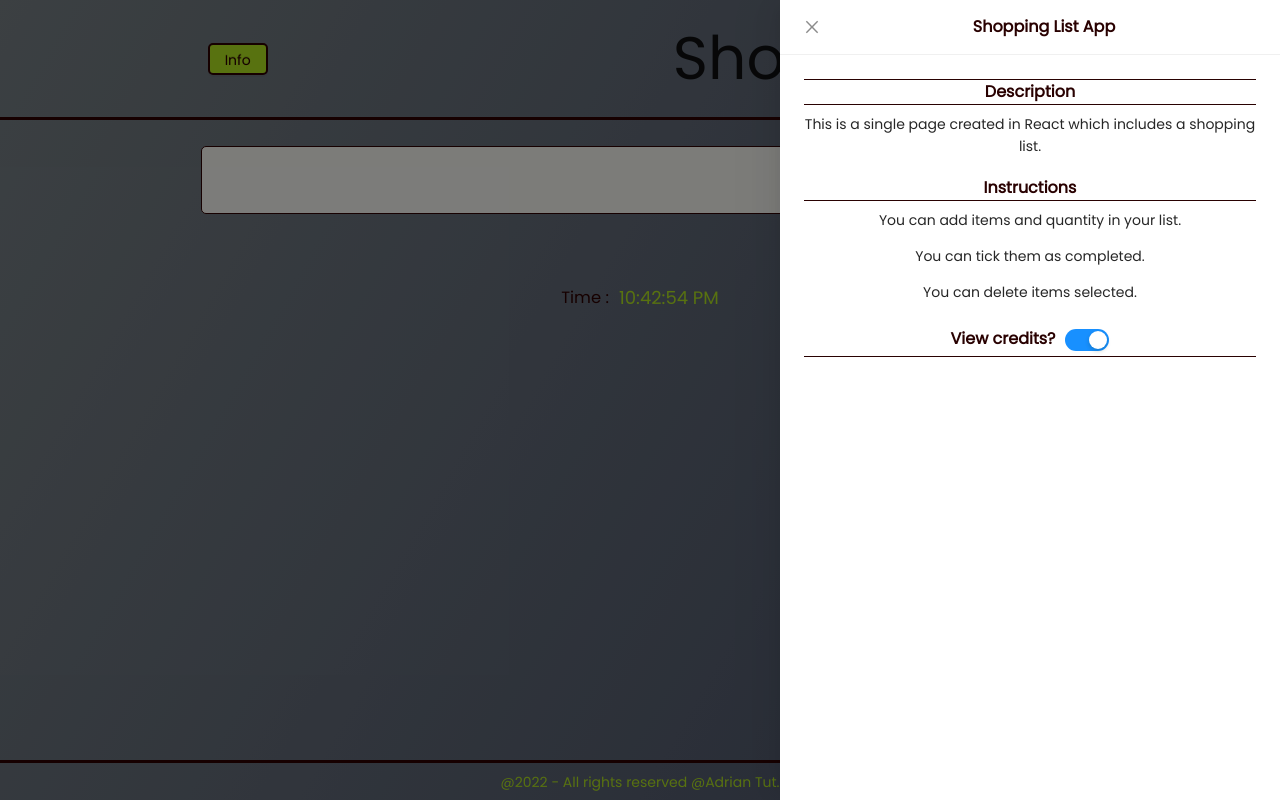
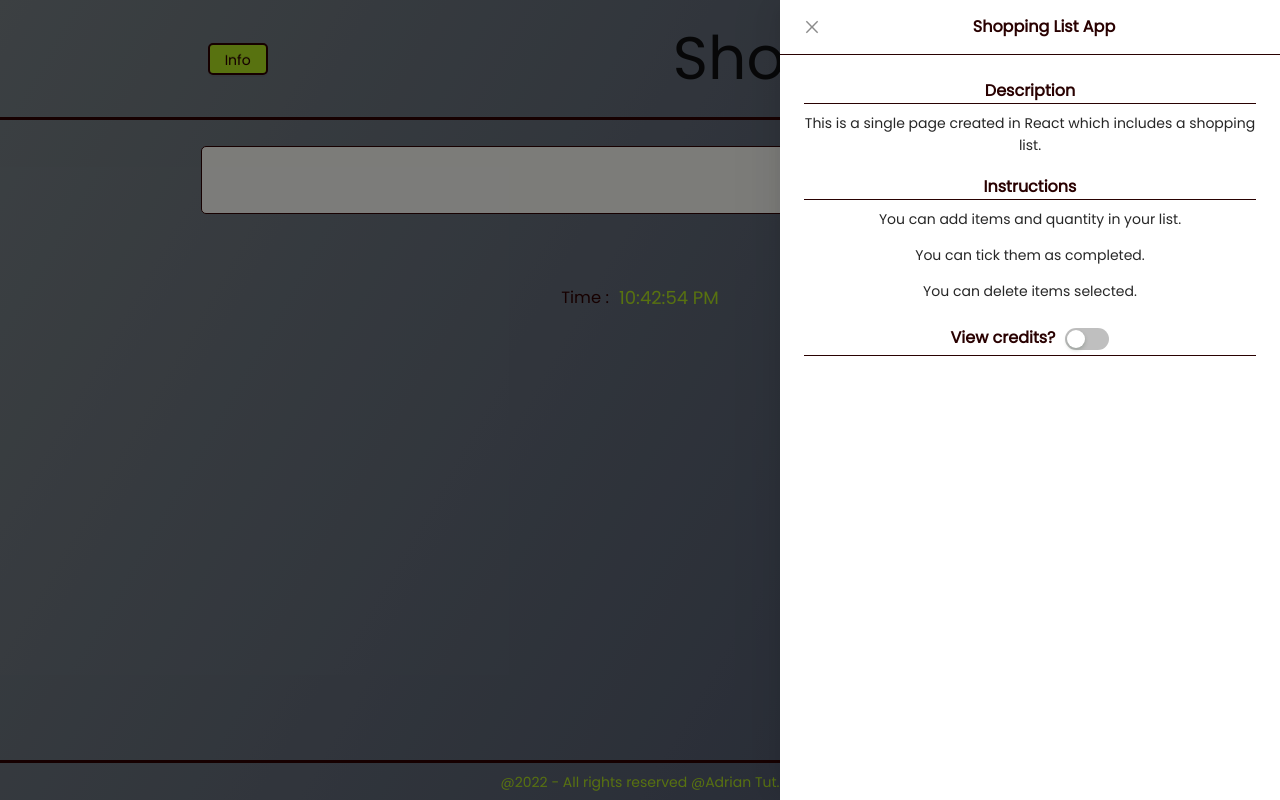
Before and after one commit to Adriantutuianu/shopping-list-app, a React (Create React App) app: page / in a window 1280 px wide. Both pictures are taken after a click on the button "Info". Built offline with nearby package versions, Linux system fonts and the light colour scheme.

Commit message:
Fixed switch value

```diff
--- a/src/components/Info.js
+++ b/src/components/Info.js
@@ -30,6 +30,7 @@ const Info = () => {
       <Drawer
         title="Shopping List App"
         style={{ textAlign: "center" }}
+        headerStyle={{ borderBottom: " 1px solid var(--secondary-color)" }}
         placement="right"
         width={500}
         onClose={onClose}
@@ -38,7 +39,6 @@ const Info = () => {
         <Title
           style={{
             color: "var(--secondary-color)",
-            borderTop: " 1px solid var(--secondary-color)",
             borderBottom: " 1px solid var(--secondary-color)",
           }}
           level={5}
@@ -72,7 +72,7 @@ const Info = () => {
           <Switch
             onChange={onChangeSwitch}
             style={{ marginLeft: "10px" }}
-            defaultChecked
+            defaultChecked={switchValue}
           />
         </Title>
         {switchValue && (
```
